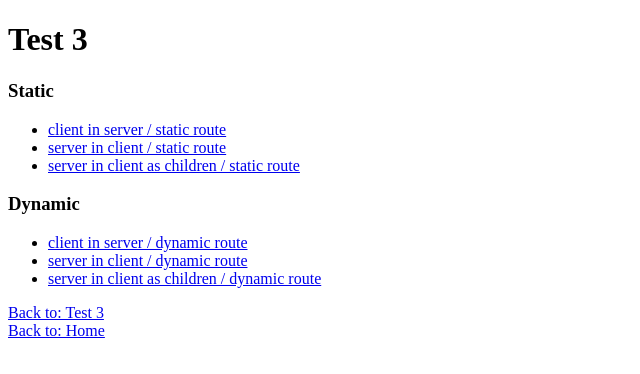
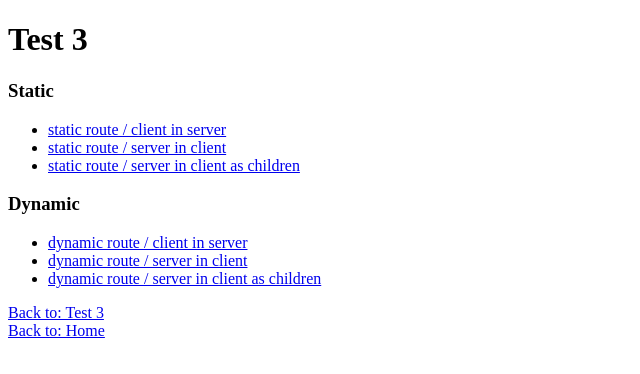
Before and after one commit to peterlidee/dive-in-next-13-tests, a Next.js app: page /test3 in a window 1280 px wide. Shown: the top 374 px of the page, without its empty margins (0-640 px from the left). Built offline with nearby package versions, Linux system fonts and the light colour scheme.

Commit message:
Updated links in test3

```diff
--- a/app/test3/page.js
+++ b/app/test3/page.js
@@ -8,17 +8,17 @@ export default function Test3() {
       <ul>
         <li>
           <Link href='test3/static/clientInServer'>
-            client in server / static route
+            static route / client in server
           </Link>
         </li>
         <li>
           <Link href='test3/static/serverInClient'>
-            server in client / static route
+            static route / server in client
           </Link>
         </li>
         <li>
           <Link href='test3/static/serverInClientAsChildren'>
-            server in client as children / static route
+            static route / server in client as children
           </Link>
         </li>
       </ul>
@@ -26,17 +26,17 @@ export default function Test3() {
       <ul>
         <li>
           <Link href='test3/dynamic/clientInServer'>
-            client in server / dynamic route
+            dynamic route / client in server
           </Link>
         </li>
         <li>
           <Link href='test3/dynamic/serverInClient'>
-            server in client / dynamic route
+            dynamic route / server in client
           </Link>
         </li>
         <li>
           <Link href='test3/dynamic/serverInClientAsChildren'>
-            server in client as children / dynamic route
+            dynamic route / server in client as children
           </Link>
         </li>
       </ul>
```
